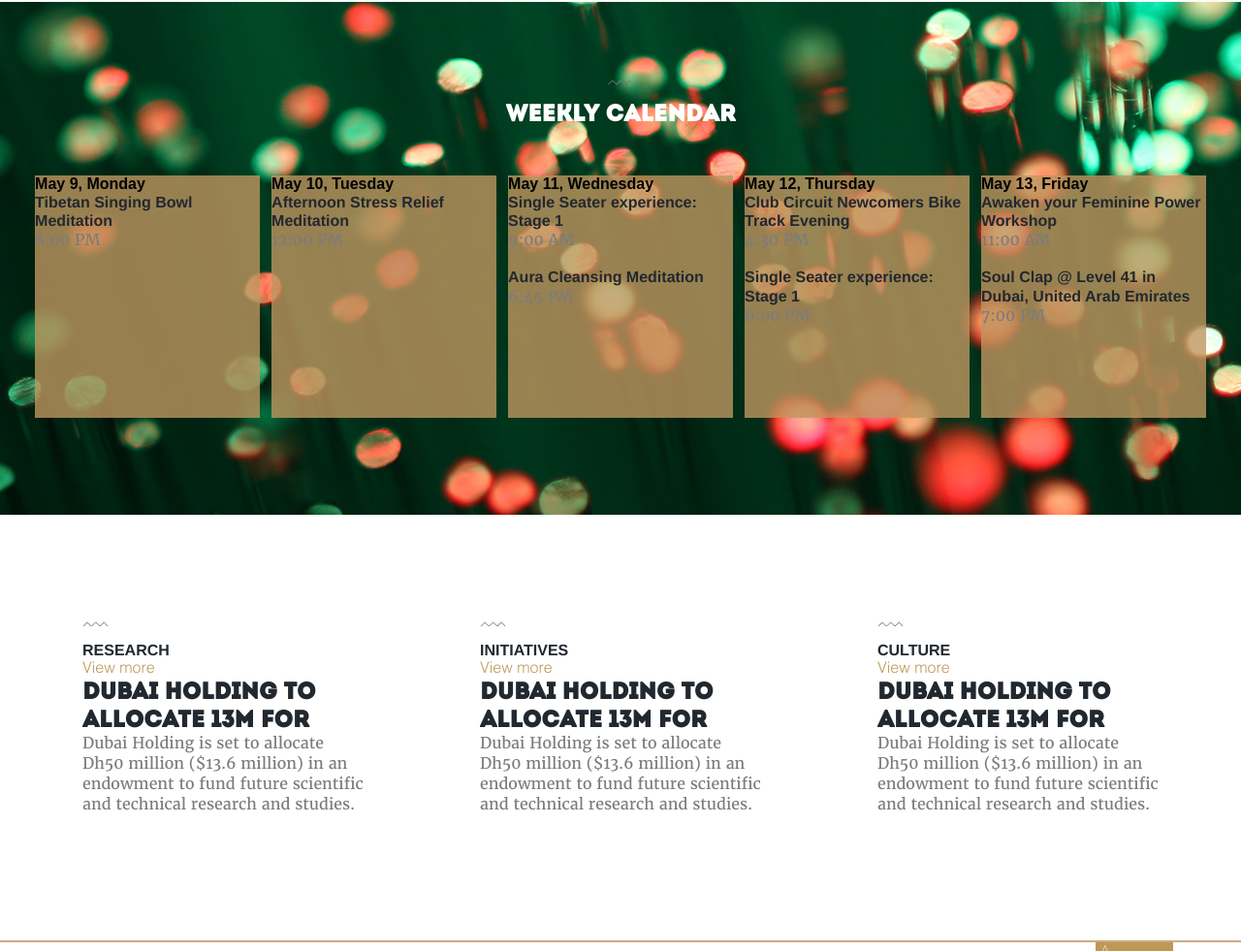
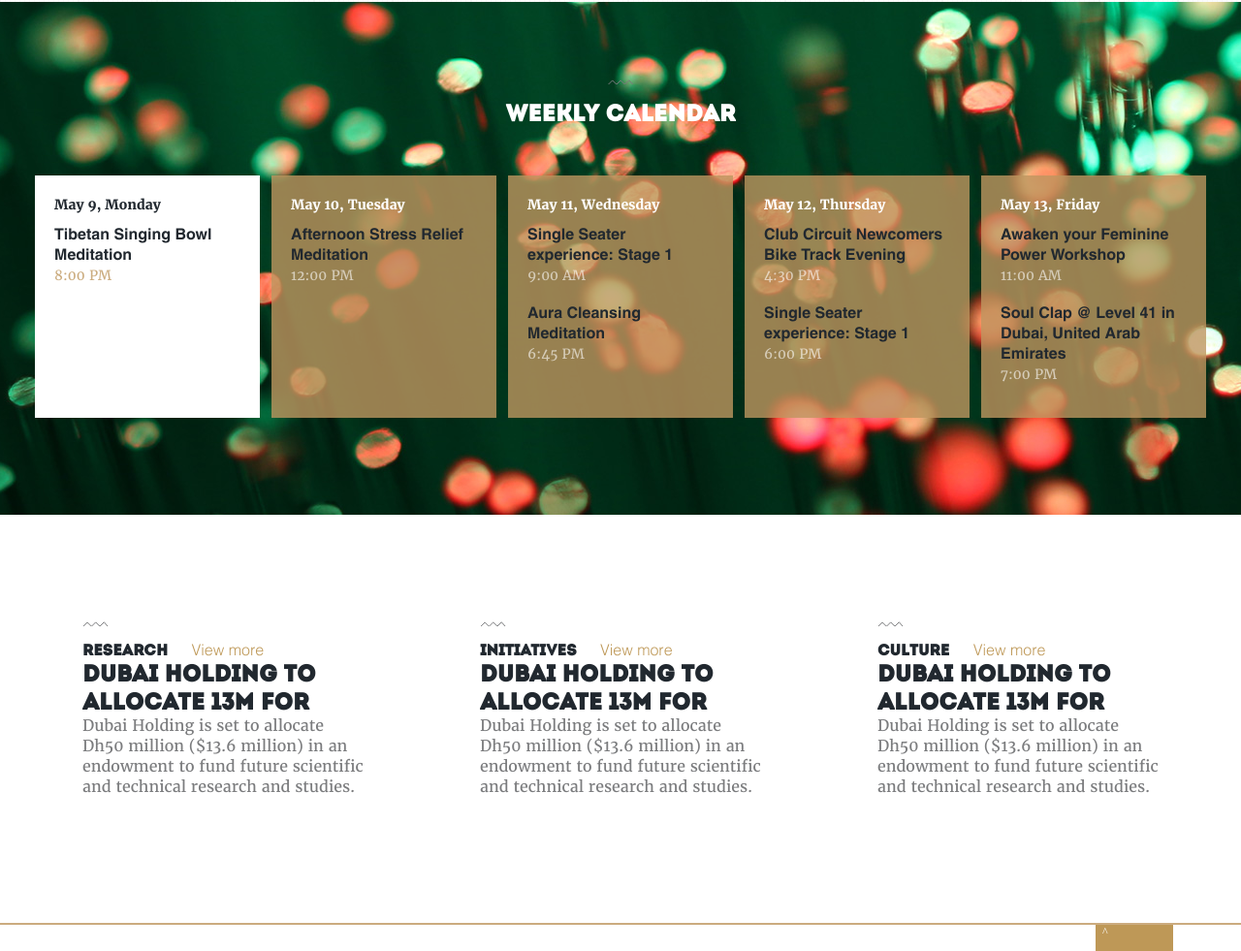
Before and after one commit to prika/UAE-Future, a plain HTML site: page index.html in a window 1280 px wide. Shown: the part 2002-2983 px from the top of the page at 97% size. Drawn offline with nearby package versions, Linux system fonts and the light colour scheme; a script that the page names is missing.

Commit message:
Add Styles to Weekly Calendar

```diff
--- a/scss/000_guide.scss
+++ b/scss/000_guide.scss
@@ -196,6 +196,8 @@ p{
 
 	h3{
 		position: relative;
+		font-family: 'intro';
+		display: inline-block;
 
 		&::before{
 			position: absolute;
@@ -1083,6 +1085,38 @@ $c_briefs:#8cc63f;
 			float: left;
 			background: $color_gold;
 			height: 250px;
+			padding: 20px;
+
+			&:first-child{
+				background: $color_w;
+
+				.dateEvent{
+					color: $color_bl;
+				}
+				.timeEvent{
+					color: $color_gold;
+				}
+
+			}
+
+			.dateEvent{
+				font-family: 'merriweatherbold';
+				color: $color_w;
+				font-size: 14px;
+				margin-bottom: 10px;
+			}
+			.eventDescription{
+				font-family: 'helveticabold';
+				font-size: 16px;
+				line-height: 21px;
+				color: $color_bl;
+			}
+			.timeEvent{
+				font-family: 'merriweather';
+				font-size: 14px;
+				line-height: 21px;
+				color: rgba($color: $color_w, $alpha: .6)
+			}
 		}
 	}
 }
@@ -1096,6 +1130,11 @@ $c_briefs:#8cc63f;
 
 	.element{
 		padding: 60px 60px;
+
+		a{
+			display: inline-block;
+			margin-left: 20px;
+		}
 	}
 
 }
--- a/templates/view_header.html
+++ b/templates/view_header.html
@@ -6,7 +6,7 @@
         </a>
 
         <ul id="nav">
-            <li class="active"><a href="javascript:void(0)" itemprop="url">Ecosystem</a></li>
+            <li class="active"><a href="ecosystem.html" itemprop="url">Ecosystem</a></li>
             <li><a href="news.html" itemprop="url">News</a></li>
             <li><a href="research.html" itemprop="url">Research</a></li>
             <li><a href="initiatives.html" itemprop="url">Initiatives</a></li>
--- a/templates/view_weeklycalendarSection.html
+++ b/templates/view_weeklycalendarSection.html
@@ -6,46 +6,46 @@
     <div class="listContainerCalendar">
 
         <div class="element">
-            <h4>May 9, Monday </h4>
-            <h3>Tibetan Singing Bowl Meditation </h3>
-            <p> 8:00 PM </p>
+            <p class="dateEvent">May 9, Monday</p>
+            <p class="eventDescription">Tibetan Singing Bowl Meditation </p>
+            <p class="timeEvent"> 8:00 PM </p>
         </div>
 
           <div class="element">
-              <h4>May 10, Tuesday  </h4>
-              <h3>Afternoon Stress Relief Meditation  </h3>
-              <p> 12:00 PM </p>
+              <p class="dateEvent">May 10, Tuesday  </p>
+              <p class="eventDescription">Afternoon Stress Relief Meditation  </p>
+              <p class="timeEvent"> 12:00 PM </p>
 
         </div>
 
           <div class="element">
-              <h4>May 11, Wednesday  </h4>
-              <h3>Single Seater experience: Stage 1 </h3>
-              <p> 9:00 AM </p>
+              <p class="dateEvent">May 11, Wednesday  </p>
+              <p class="eventDescription">Single Seater experience: Stage 1 </p>
+              <p class="timeEvent"> 9:00 AM </p>
               <br />
-              <h3>Aura Cleansing Meditation </h3>
-              <p> 6:45 PM </p>
+              <p class="eventDescription">Aura Cleansing Meditation </p>
+              <p class="timeEvent"> 6:45 PM </p>
         </div>
 
           <div class="element">
 
-              <h4>May 12, Thursday   </h4>
-              <h3>Club Circuit Newcomers Bike Track Evening </h3>
-              <p> 4:30 PM </p>
+              <p class="dateEvent">May 12, Thursday   </p>
+              <p class="eventDescription">Club Circuit Newcomers Bike Track Evening </p>
+              <p class="timeEvent"> 4:30 PM </p>
               <br />
-              <h3>Single Seater experience: Stage 1 </h3>
-              <p> 6:00 PM </p>
+              <p class="eventDescription">Single Seater experience: Stage 1 </p>
+              <p class="timeEvent"> 6:00 PM </p>
 
         </div>
 
           <div class="element">
 
-              <h4>May 13, Friday </h4>
-              <h3>Awaken your Feminine Power Workshop  </h3>
-              <p> 11:00 AM </p>
+              <p class="dateEvent">May 13, Friday </p>
+              <p class="eventDescription">Awaken your Feminine Power Workshop  </p>
+              <p class="timeEvent"> 11:00 AM </p>
               <br />
-              <h3>Soul Clap @ Level 41 in Dubai, United Arab Emirates </h3>
-              <p> 7:00 PM </p>
+              <p class="eventDescription">Soul Clap @ Level 41 in Dubai, United Arab Emirates </p>
+              <p class="timeEvent"> 7:00 PM </p>
 
         </div>
     </div>
```
Also changed, not shown: style/000_guide.css, templates/view_highlightSection.html (indentation only), 1 other file.
